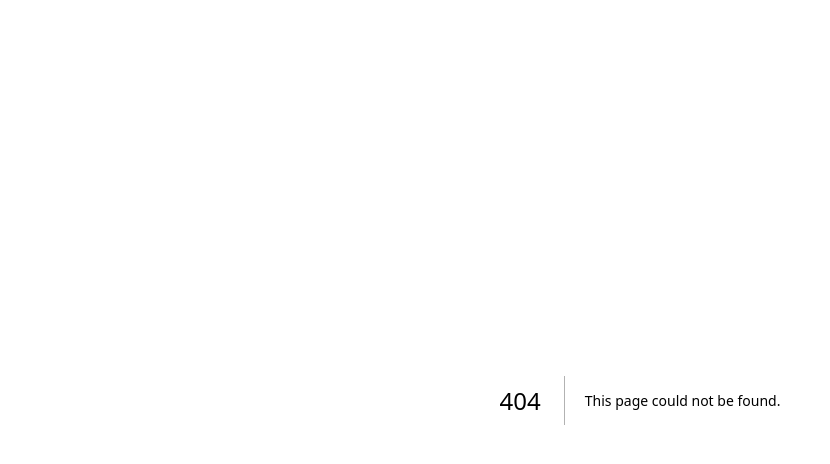
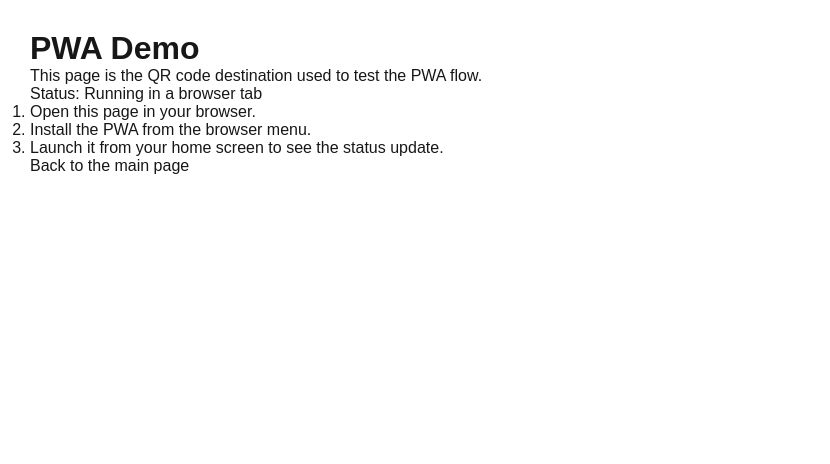
Before and after one commit to L1992inda/my-app, a Next.js app: page /pwa in a window 1280 px wide. Before the commit this address had no page. Shown: the top 464 px of the page, without its empty margins (0-830 px from the left). Built offline with nearby package versions, Linux system fonts and the light colour scheme.

Commit message:
Add PWA demo page with display mode detection and installation instructions

```diff
--- /dev/null
+++ b/src/app/pwa/page.tsx
@@ -0,0 +1,43 @@
+"use client";
+import { useEffect, useState } from "react";
+
+export default function PwaPage() {
+  const [displayMode, setDisplayMode] = useState<"browser" | "standalone">(
+    "browser"
+  );
+
+  useEffect(() => {
+    const mq = window.matchMedia("(display-mode: standalone)");
+    const update = () => setDisplayMode(mq.matches ? "standalone" : "browser");
+
+    update();
+    if (mq.addEventListener) {
+      mq.addEventListener("change", update);
+      return () => mq.removeEventListener("change", update);
+    }
+
+    mq.addListener(update);
+    return () => mq.removeListener(update);
+  }, []);
+
+  return (
+    <main style={{ padding: 30, fontFamily: "sans-serif" }}>
+      <h1>PWA Demo</h1>
+      <p>This page is the QR code destination used to test the PWA flow.</p>
+      <p>
+        Status:{" "}
+        {displayMode === "standalone"
+          ? "Running as an installed app"
+          : "Running in a browser tab"}
+      </p>
+      <ol>
+        <li>Open this page in your browser.</li>
+        <li>Install the PWA from the browser menu.</li>
+        <li>Launch it from your home screen to see the status update.</li>
+      </ol>
+      <p>
+        <a href="/">Back to the main page</a>
+      </p>
+    </main>
+  );
+}
```
Also changed, not shown: src/app/page.tsx (+26 -1 lines).
